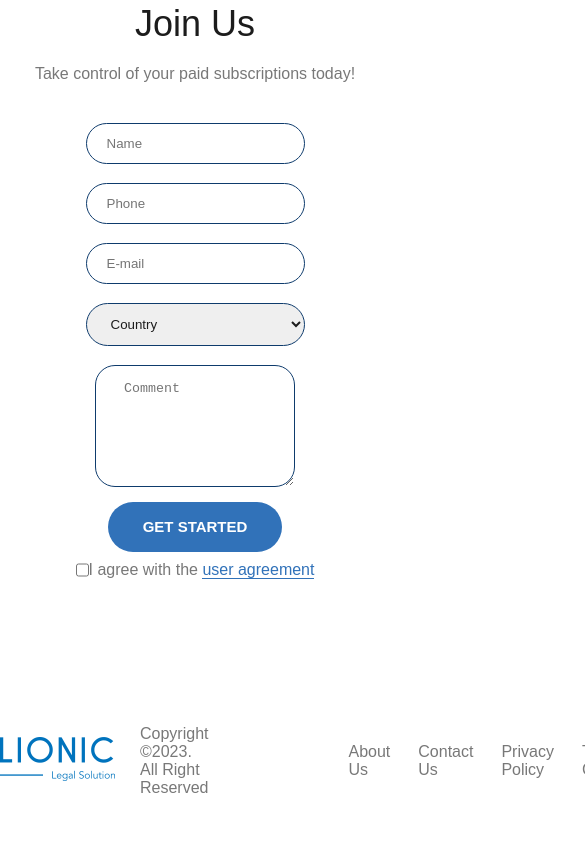
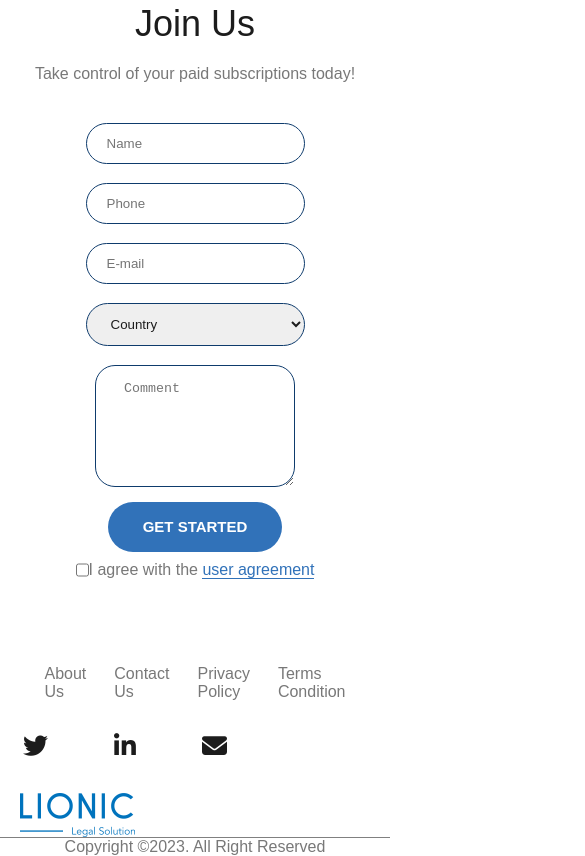
Before and after one commit to alexkuznecov16/lionic, a plain HTML site: page index.html in a window 390 px wide. Shown: the part 5090-5946 px from the top of the page, 585 px wide, since content can reach past the window. Before the commit the page ends 5918 px from the top, so only its background shows below. Drawn offline with nearby package versions, Linux system fonts and the light colour scheme; a web font is replaced by a local one.

Commit message:
media end

```diff
--- a/index.html
+++ b/index.html
@@ -302,10 +302,10 @@
     <footer class="footer">
         <div class="container">
             <div class="footer__inner">
+                <a class="footer-logo" href="#">
+                    <img src="img/Logo.png" alt="Lionic">
+                </a>
                 <div class="copyright">
-                    <a href="#">
-                        <img src="img/Logo.png" alt="Lionic">
-                    </a>
                     <p>Copyright &COPY;2023. All Right Reserved</p>
                 </div>
                 <nav class="footer-nav">
--- a/style.css
+++ b/style.css
@@ -738,10 +738,10 @@ display: flex;
     }
     .hamburger-nav-item {
         color: white;
-    padding: 14px 16px;
-    text-decoration: none;
-    font-size: 17px;
-    display: block;
+        padding: 14px 16px;
+        text-decoration: none;
+        font-size: 17px;
+        display: block;
     }
 
     .intro-text,.intro-title,.intro__secure{
@@ -792,6 +792,51 @@ display: flex;
     .join__inner textarea{
         width: 200px;
     }
+
+    .join-btn{
+        padding: 15px 0px;
+        width: 100%;
+    }
+
+    .footer__inner{
+        flex-direction: column;
+    }
+
+    .footer__inner .footer-logo{
+        order: 3;
+        display: flex;
+        float: left;
+        margin-right: auto;
+        padding-left: 20px;
+        padding-top: 31px;
+    }
+
+    .copyright{
+        order: 4;
+        border-top: 1px solid grey;
+        width: 100%;
+    }
+
+    .socials{
+        font-size: 25px;
+        float: left;
+        order: 2;
+        margin-right: auto;
+        padding-left: 20px;
+        column-gap: 60px;
+    }
+
+    .footer-nav{
+        display: flex;
+        justify-content: center;
+        align-items: center;
+        column-gap: 28px;
+        flex-direction: row;
+        width: 300px;
+        order: 1;
+        padding-bottom: 30px;
+        margin: 0 auto;
+    }
 }
 
 @media screen and (max-width:500px) {
@@ -801,8 +846,4 @@ display: flex;
     .join__inner{
         flex-direction: column;
     }
-    .join-btn{
-        padding: 15px 0px;
-        width: 100%;
-    }
 }
```
